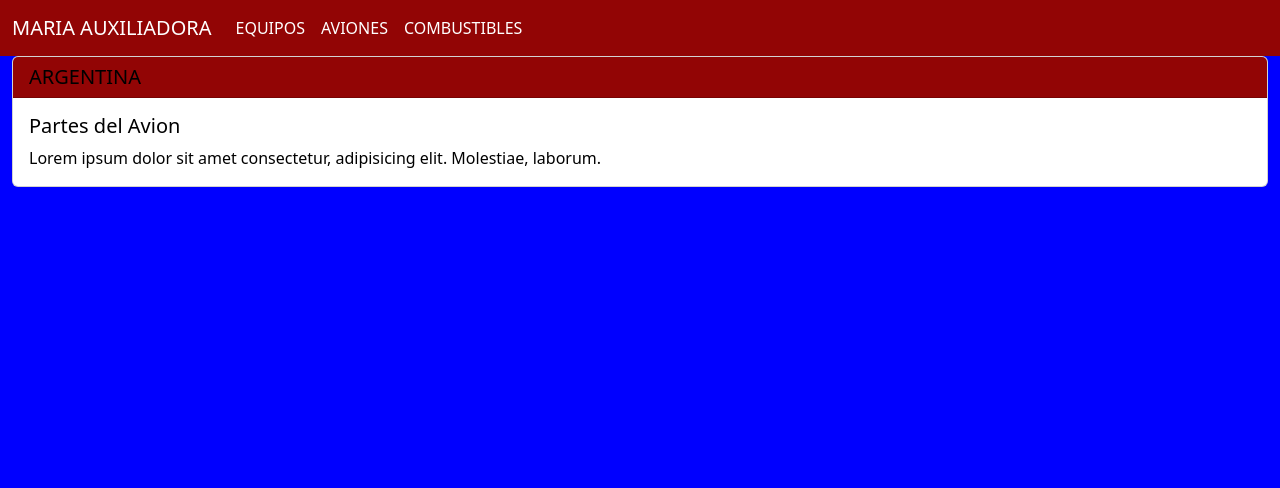
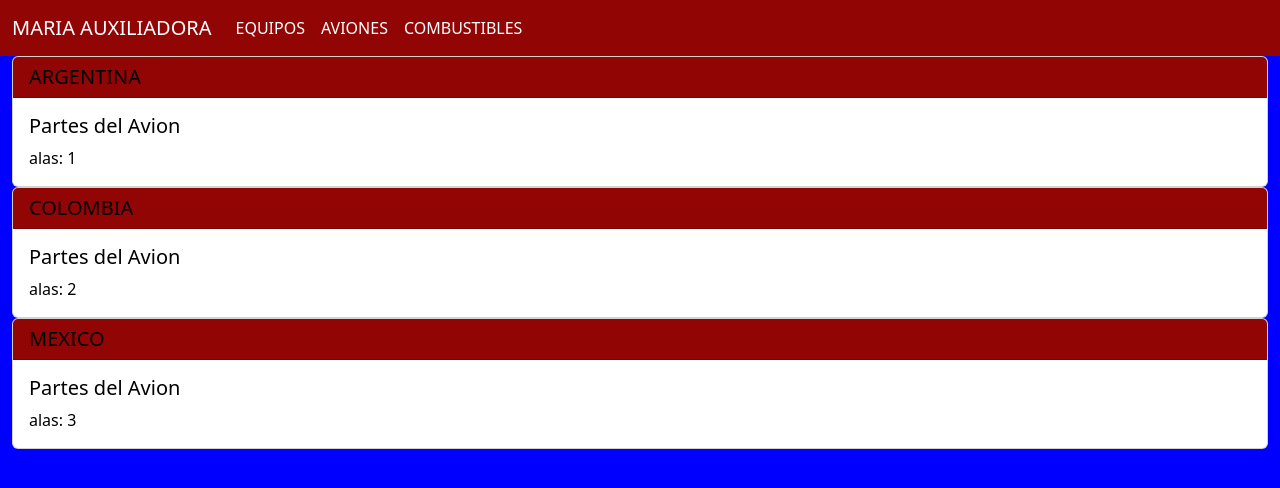
Before and after one commit to MateMar04/MariaAuxiliadoraAngular, an Angular app: page /aviones in a window 1280 px wide. Shown: the top 488 px of the page. Built offline with nearby package versions, Linux system fonts and the light colour scheme.

Commit message:
puntajes

```diff
--- a/angular.json
+++ b/angular.json
@@ -1,5 +1,8 @@
 {
   "$schema": "./node_modules/@angular/cli/lib/config/schema.json",
+  "cli": {
+    "analytics": "6ec98b83-7e2e-4fc8-9786-647303475e7f"
+  },
   "version": 1,
   "newProjectRoot": "projects",
   "projects": {
--- a/src/app/components/aviones/aviones.component.html
+++ b/src/app/components/aviones/aviones.component.html
@@ -1,3 +1,5 @@
 <div class="container-fluid">
-    <app-plane-card></app-plane-card>
+  <app-puntajes-contenedor
+    [puntajes]="puntajes">
+  </app-puntajes-contenedor>
 </div>
--- a/src/app/components/aviones/aviones.component.ts
+++ b/src/app/components/aviones/aviones.component.ts
@@ -1,4 +1,5 @@
-import { Component, OnInit } from '@angular/core';
+import {Component, Input, OnInit} from '@angular/core';
+import {Puntaje, PuntajesMapper} from "../../models/puntajes";
 
 @Component({
   selector: 'app-aviones',
@@ -6,8 +7,18 @@ import { Component, OnInit } from '@angular/core';
   styleUrls: ['./aviones.component.sass']
 })
 export class AvionesComponent implements OnInit {
+  puntajes: Puntaje[]
 
-  constructor() { }
+  constructor() {
+    this.puntajes = PuntajesMapper.toPuntajes({
+      values: [
+        ["PAIS", "ALAS", "FUSELAJE", "RUEDAS", "COLA", "NAFTA"],
+        ["ARGENTINA", "1", "1", "2", "1", "90"],
+        ["COLOMBIA", "2", "1", "2", "0", "70"],
+        ["MEXICO", "3", "1", "3", "1", "80"]
+      ]
+    });
+  }
 
   ngOnInit(): void {
   }
--- a/src/app/components/plane-card/plane-card.component.html
+++ b/src/app/components/plane-card/plane-card.component.html
@@ -1,7 +1,7 @@
 <div class="card">
-    <h5 class="card-header">ARGENTINA</h5>
-    <div class="card-body">
-      <h5 class="card-title">Partes del Avion</h5>
-      <p class="card-text">Lorem ipsum dolor sit amet consectetur, adipisicing elit. Molestiae, laborum.</p>
-    </div>
+  <h5 class="card-header">{{puntaje.pais}}</h5>
+  <div class="card-body">
+    <h5 class="card-title">Partes del Avion</h5>
+    <p class="card-text">alas: {{puntaje.alas}}</p>
   </div>
+</div>
--- a/src/app/components/plane-card/plane-card.component.ts
+++ b/src/app/components/plane-card/plane-card.component.ts
@@ -1,4 +1,5 @@
-import { Component, OnInit } from '@angular/core';
+import {Component, Input, OnInit} from '@angular/core';
+import {Puntaje} from "../../models/puntajes";
 
 @Component({
   selector: 'app-plane-card',
@@ -6,10 +7,12 @@ import { Component, OnInit } from '@angular/core';
   styleUrls: ['./plane-card.component.sass']
 })
 export class PlaneCardComponent implements OnInit {
+  @Input() puntaje : Puntaje
 
-  constructor() { }
+  constructor() {
+    this.puntaje = new Puntaje(["papa", "0", "0", "0", "0", "0", "0", "0"]);
+  }
 
   ngOnInit(): void {
   }
-
 }
--- a/src/app/components/puntajes-contenedor/puntajes-contenedor.component.html
+++ b/src/app/components/puntajes-contenedor/puntajes-contenedor.component.html
@@ -1 +1,4 @@
-<p>puntajes-contenedor works!</p>
+<ng-container *ngFor="let puntaje of puntajes;">
+  <app-plane-card [puntaje]="puntaje">
+  </app-plane-card>
+</ng-container>
--- a/src/app/components/puntajes-contenedor/puntajes-contenedor.component.ts
+++ b/src/app/components/puntajes-contenedor/puntajes-contenedor.component.ts
@@ -1,4 +1,5 @@
-import { Component, OnInit } from '@angular/core';
+import {Component, Input, OnInit} from '@angular/core';
+import {Puntaje} from "../../models/puntajes";
 
 @Component({
   selector: 'app-puntajes-contenedor',
@@ -6,8 +7,11 @@ import { Component, OnInit } from '@angular/core';
   styleUrls: ['./puntajes-contenedor.component.sass']
 })
 export class PuntajesContenedorComponent implements OnInit {
+  @Input() puntajes : Puntaje[]
 
-  constructor() { }
+  constructor() {
+    this.puntajes = [];
+  }
 
   ngOnInit(): void {
   }
--- /dev/null
+++ b/src/app/models/puntajes.ts
@@ -0,0 +1,28 @@
+export class Puntaje {
+  pais: string;
+  alas: number;
+  fuselaje: number;
+  ruedas: number;
+  cola: number;
+  combustible: number;
+
+  constructor(values: string[]) {
+    this.pais = values[0];
+    this.alas = Number.parseInt(values[1]);
+    this.fuselaje = Number.parseInt(values[2]);
+    this.ruedas = Number.parseInt(values[3]);
+    this.cola = Number.parseInt(values[4]);
+    this.combustible = Number.parseInt(values[5]);
+  }
+}
+
+
+export interface GPuntajes {
+  values: Array<Array<string>>
+}
+
+export class PuntajesMapper {
+  public static toPuntajes(gpuntajes : GPuntajes) : Puntaje[] {
+    return gpuntajes.values.slice(1).map(v => new Puntaje(v))
+  }
+}
```
